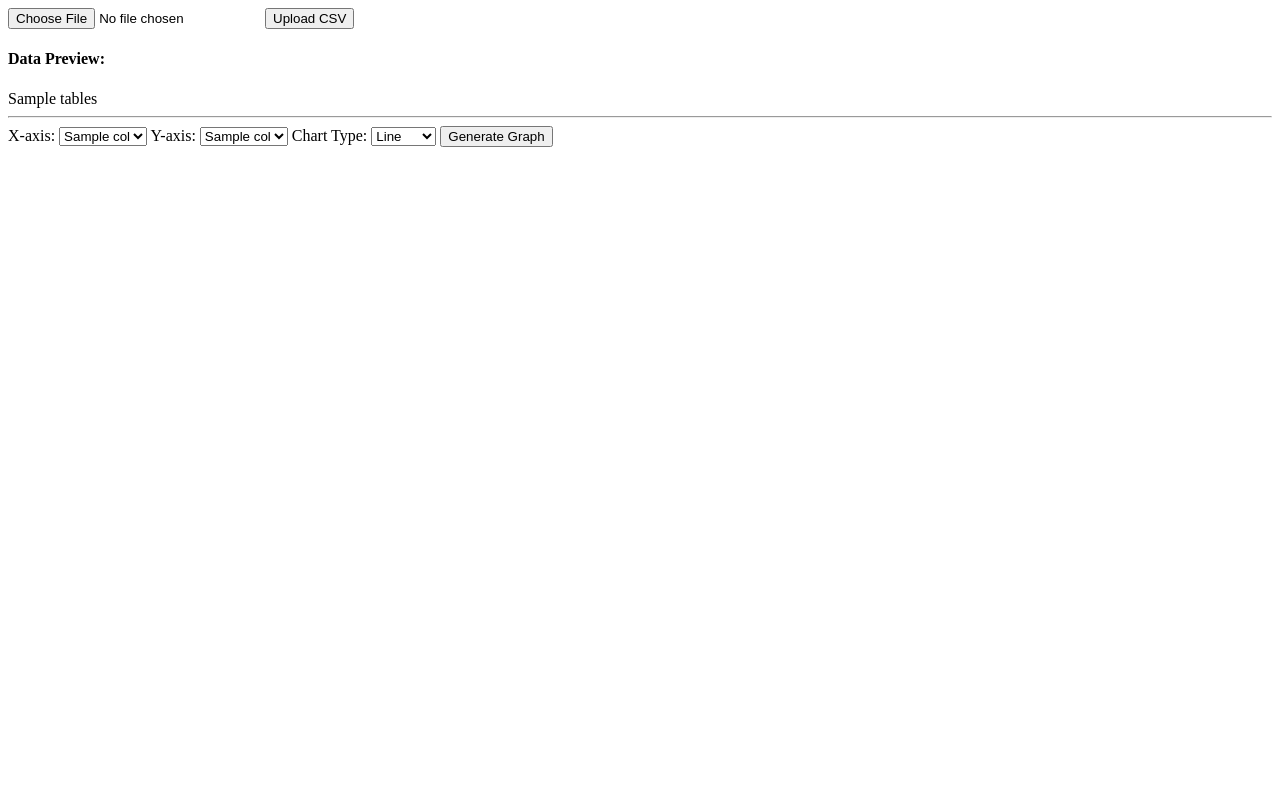
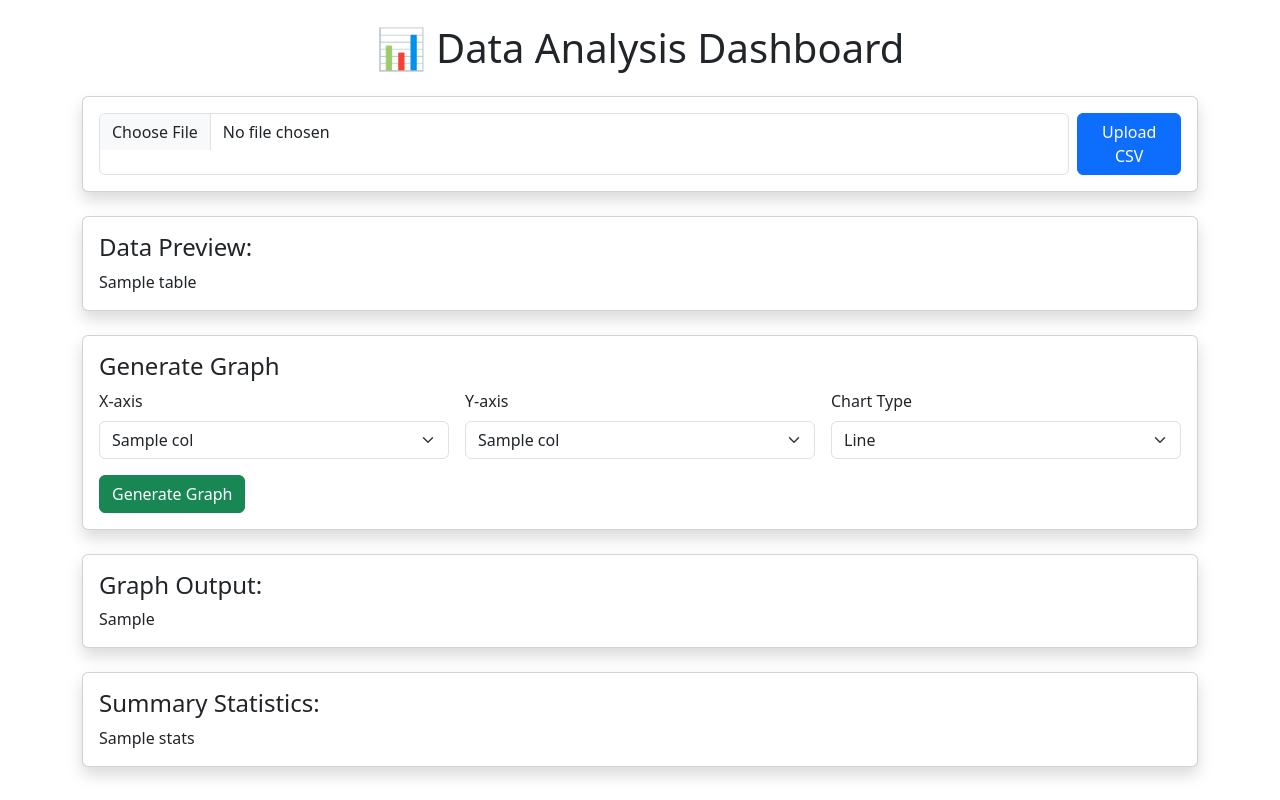
Before and after one commit to Sakazuki-Akainu/my-projekt, a Flask app: template templates/upload.html in a window 1280 px wide. Run offline with Flask 3, Linux system fonts and the light colour scheme; the template is opened without the code that fills it: most values are stand-ins (such as "Sample title", 1, 10 or a date in 2020).

Commit message:
Update upload.html

```diff
--- a/templates/upload.html
+++ b/templates/upload.html
@@ -1,39 +1,80 @@
+<!DOCTYPE html>
+<html lang="en">
+<head>
+    <meta charset="UTF-8">
+    <title>Data Analysis App</title>
+    <link rel="stylesheet"
+          href="https://cdn.jsdelivr.net/npm/bootstrap@5.3.0/dist/css/bootstrap.min.css">
+</head>
+<body class="container py-4">
+
+    <h1 class="mb-4 text-center">📊 Data Analysis Dashboard</h1>
+
     <!-- Upload Form -->
-<form method="POST" enctype="multipart/form-data" class="mb-4">
-    <input type="file" name="file" class="form-control mb-2" required>
+    <div class="card shadow p-3 mb-4">
+        <form method="POST" enctype="multipart/form-data" class="d-flex">
+            <input type="file" name="file" class="form-control me-2" required>
             <button type="submit" class="btn btn-primary">Upload CSV</button>
         </form>
+    </div>
 
     {% if tables %}
+        <div class="card shadow p-3 mb-4">
             <h4>Data Preview:</h4>
-    {{ tables|safe }}
+            {{ tables[0]|safe }}
+        </div>
 
-    <hr>
-
-    <!-- Column selection form (no file upload here) -->
-    <form method="POST">
-        <label for="x_column">X-axis:</label>
-        <select name="x_column" class="form-select mb-2">
+        <div class="card shadow p-3 mb-4">
+            <h4>Generate Graph</h4>
+            <form method="POST" class="row g-3">
+                <div class="col-md-4">
+                    <label for="x_column" class="form-label">X-axis</label>
+                    <select name="x_column" class="form-select">
                         {% for col in columns %}
                             <option value="{{ col }}">{{ col }}</option>
                         {% endfor %}
                     </select>
+                </div>
 
-        <label for="y_column">Y-axis:</label>
-        <select name="y_column" class="form-select mb-2">
+                <div class="col-md-4">
+                    <label for="y_column" class="form-label">Y-axis</label>
+                    <select name="y_column" class="form-select">
                         {% for col in columns %}
                             <option value="{{ col }}">{{ col }}</option>
                         {% endfor %}
                     </select>
+                </div>
 
-        <label for="chart_type">Chart Type:</label>
-        <select name="chart_type" class="form-select mb-2">
+                <div class="col-md-4">
+                    <label for="chart_type" class="form-label">Chart Type</label>
+                    <select name="chart_type" class="form-select">
                         <option value="line">Line</option>
                         <option value="bar">Bar</option>
                         <option value="scatter">Scatter</option>
                         <option value="pie">Pie</option>
                     </select>
+                </div>
 
+                <div class="col-12">
                     <button type="submit" class="btn btn-success">Generate Graph</button>
+                </div>
             </form>
+        </div>
     {% endif %}
+
+    {% if graph_html %}
+        <div class="card shadow p-3 mb-4">
+            <h4>Graph Output:</h4>
+            {{ graph_html|safe }}
+        </div>
+    {% endif %}
+
+    {% if stats %}
+        <div class="card shadow p-3">
+            <h4>Summary Statistics:</h4>
+            {{ stats|safe }}
+        </div>
+    {% endif %}
+
+</body>
+</html>
```
Lines whose indentation alone changed are shown as unchanged.
